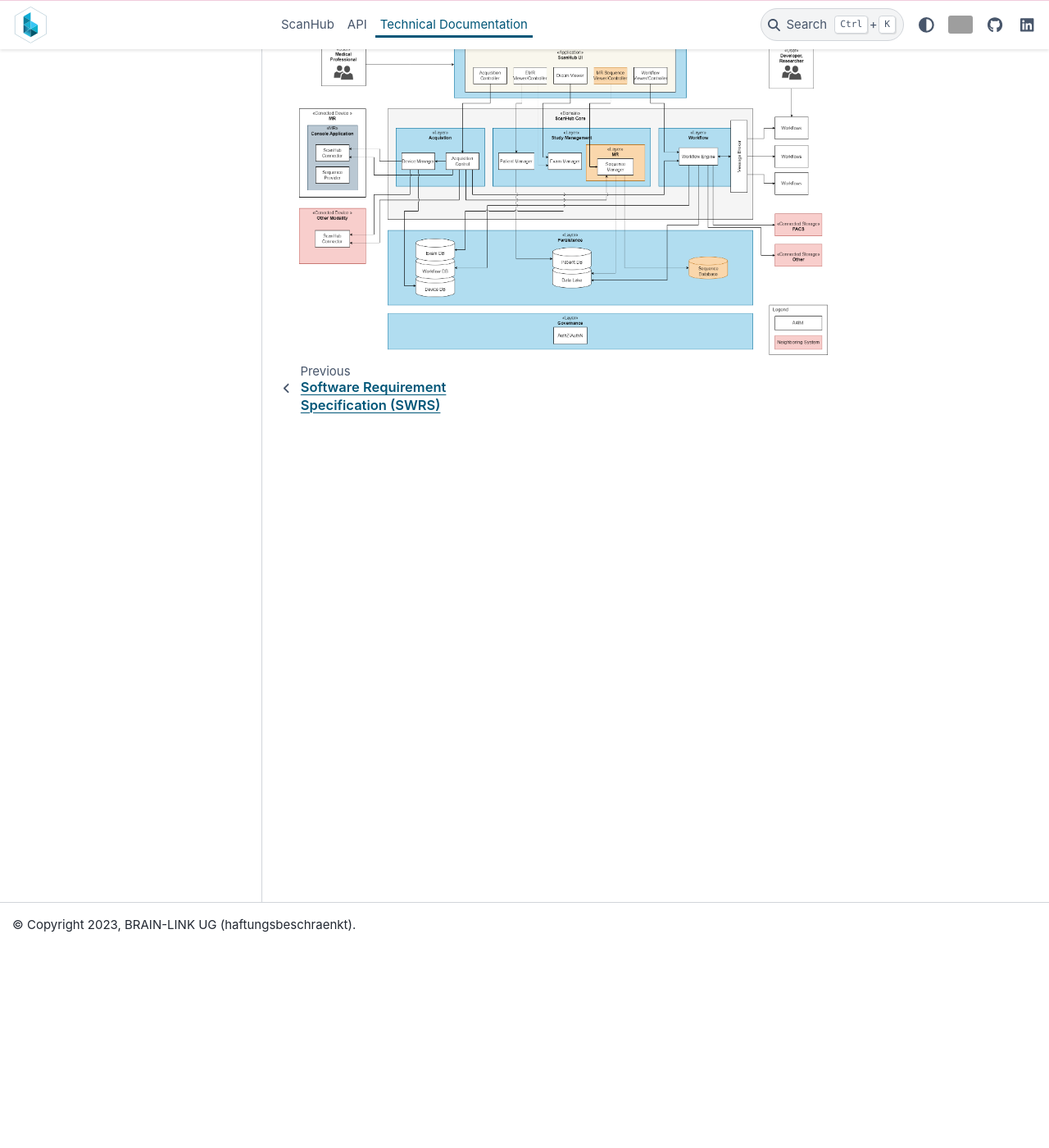
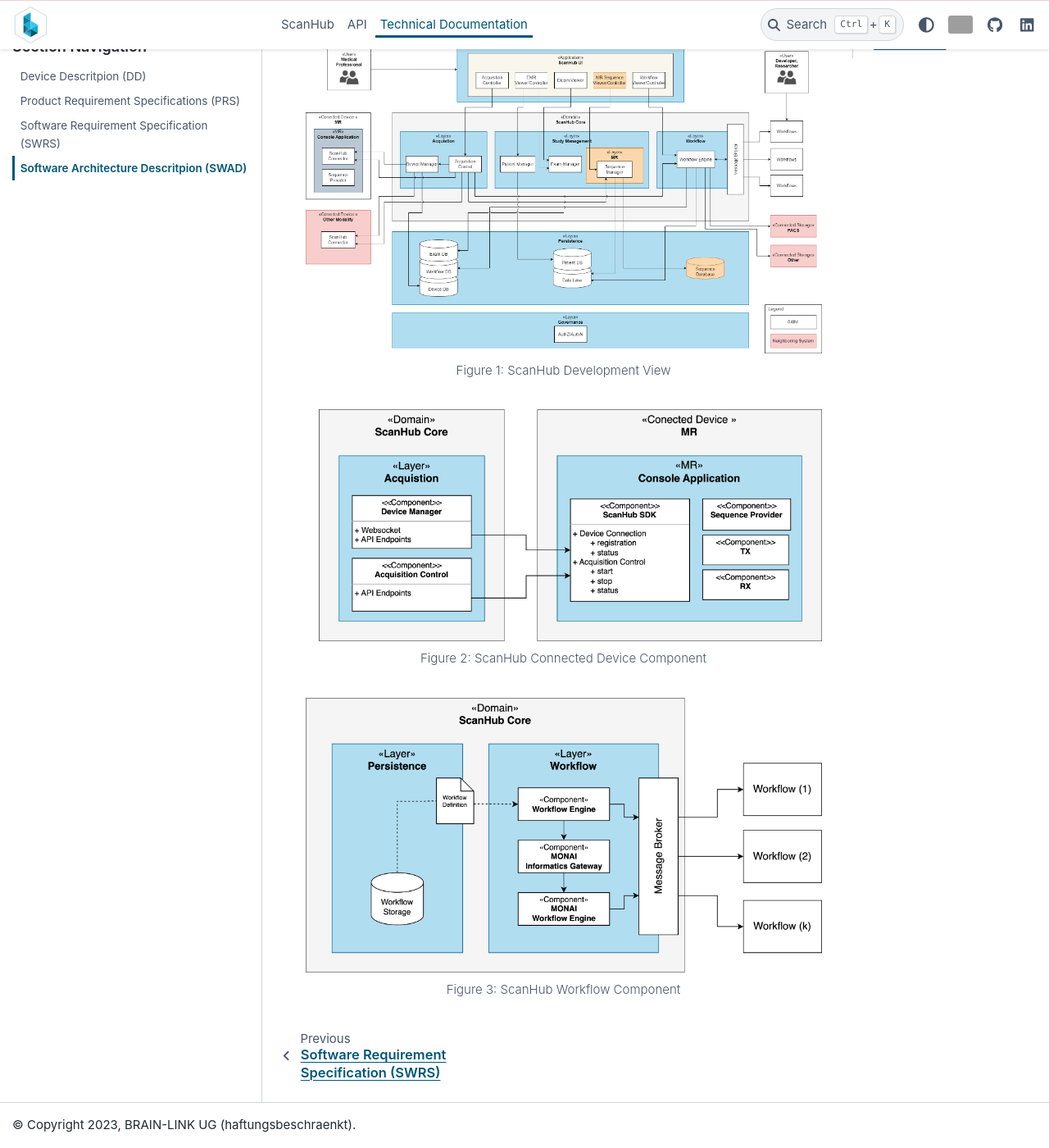
Before and after one commit to brain-link/scanhub, a Sphinx documentation site: the page built from docs/source/techdoc_swad.rst, in a window 1280 px wide and 1400 px high, scrolled down 244 px. Shown: the whole window at 82% size. Built offline with Sphinx 7.4.7 and the PyData theme 0.15.4, drawn with Linux system fonts in a browser that asks for light colours; grey boxes are pictures that could not be loaded.

Commit message:
added architecture images

```diff
--- a/docs/source/techdoc_swad.rst
+++ b/docs/source/techdoc_swad.rst
@@ -4,6 +4,24 @@
 !!This Section is Work in Progress.!!
 
 
-.. image:: _static/images/swad/ScanHub_Development_View.drawio.png
+.. figure:: _static/images/swad/ScanHub_Development_View.drawio.png
   :width: 800
   :alt: ScanHub Development View
+
+  Figure 1: ScanHub Development View
+
+
+
+.. figure:: _static/images/swad/ScanHub_Component_Connected_Device.drawio.png
+    :width: 800
+    :alt: ScanHub Connected Device
+
+    Figure 2: ScanHub Connected Device Component
+
+
+
+.. figure:: _static/images/swad/ScanHub_Component_Workflow.drawio.png
+    :width: 800
+    :alt: ScanHub Workflow
+
+    Figure 3: ScanHub Workflow Component
```
